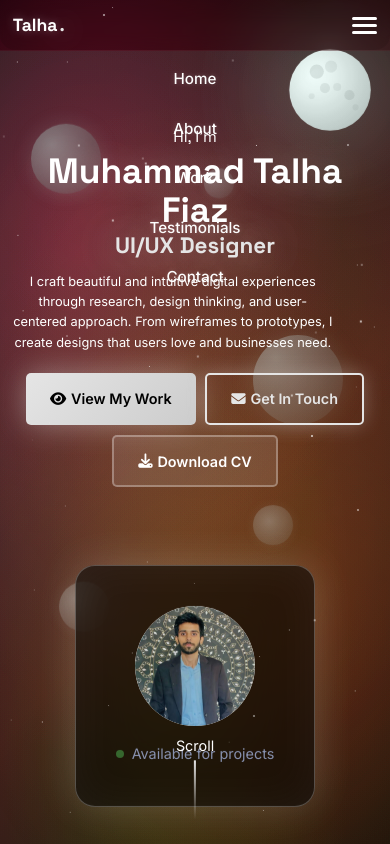
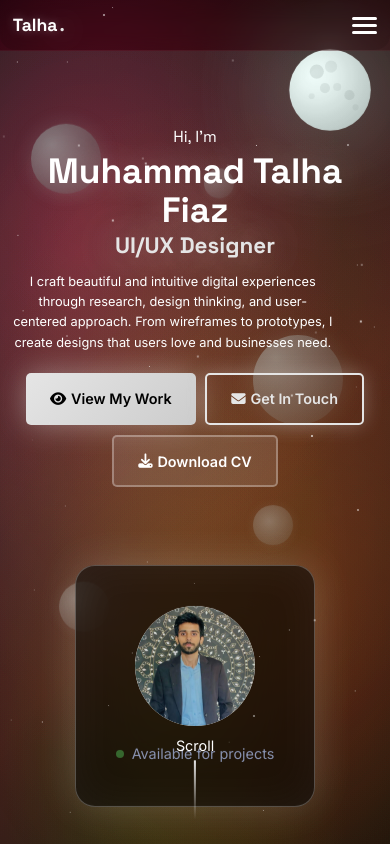
Before and after one commit to talha-ops/UIUX-portfolio, a React (Create React App) app: page / in a window 390 px wide. Shown: the top 844 px of the page. Built offline with nearby package versions, Linux system fonts and the light colour scheme.

Commit message:
Fix mobile navbar positioning and add smooth animations

```diff
--- a/src/App.css
+++ b/src/App.css
@@ -1509,24 +1509,56 @@ section {
     }
 
     .nav-menu {
-        position: absolute !important;
-        top: 100% !important;
+        position: fixed !important;
+        top: 50px !important;
         left: 0 !important;
         width: 100% !important;
-        background: transparent !important;
-        backdrop-filter: blur(10px) !important;
+        background: rgba(0, 0, 0, 0.95) !important;
+        backdrop-filter: blur(15px) !important;
+        border-top: 1px solid rgba(229, 229, 229, 0.1) !important;
         flex-direction: column !important;
         justify-content: flex-start !important;
         align-items: center !important;
-        padding-top: 1rem !important;
+        padding: 1rem 0 !important;
+        transition: all 0.4s cubic-bezier(0.4, 0, 0.2, 1) !important;
+        border-radius: 0 0 20px 20px !important;
+        max-height: 0;
+        overflow: hidden;
+        opacity: 0;
+        transform: translateY(-20px) scale(0.95);
+        box-shadow: 0 10px 30px rgba(0, 0, 0, 0.5);
+        z-index: 999;
+    }
+
+    .nav-menu.active {
+        max-height: 400px;
+        opacity: 1;
+        transform: translateY(0) scale(1);
+    }
+
+    .nav-link {
+        color: #ffffff !important;
+        text-decoration: none !important;
+        font-size: 1rem !important;
+        font-weight: 500 !important;
+        margin: 0.8rem 0 !important;
         transition: all 0.3s ease !important;
-        border-top: none !important;
-        border-radius: 0 0 15px 15px;
-    }
-
-    .nav-menu.active {
-        left: 0;
-    }
+        position: relative !important;
+        opacity: 0;
+        transform: translateY(20px);
+        animation: slideInUp 0.5s ease forwards;
+    }
+
+    .nav-menu.active .nav-link {
+        opacity: 1;
+        transform: translateY(0);
+    }
+
+    .nav-menu.active .nav-link:nth-child(1) { animation-delay: 0.1s; }
+    .nav-menu.active .nav-link:nth-child(2) { animation-delay: 0.2s; }
+    .nav-menu.active .nav-link:nth-child(3) { animation-delay: 0.3s; }
+    .nav-menu.active .nav-link:nth-child(4) { animation-delay: 0.4s; }
+    .nav-menu.active .nav-link:nth-child(5) { animation-delay: 0.5s; }
 
     .nav-toggle {
         display: flex;
@@ -1534,14 +1566,18 @@ section {
 
     .nav-toggle.active span:nth-child(1) {
         transform: rotate(45deg) translate(5px, 5px);
+        transition: all 0.4s cubic-bezier(0.4, 0, 0.2, 1);
     }
 
     .nav-toggle.active span:nth-child(2) {
         opacity: 0;
+        transform: scale(0);
+        transition: all 0.3s cubic-bezier(0.4, 0, 0.2, 1);
     }
 
     .nav-toggle.active span:nth-child(3) {
         transform: rotate(-45deg) translate(7px, -6px);
+        transition: all 0.4s cubic-bezier(0.4, 0, 0.2, 1);
     }
 
     .hero-content {
@@ -1694,6 +1730,17 @@ section {
     }
 }
 
+@keyframes slideInUp {
+    from {
+        opacity: 0;
+        transform: translateY(20px);
+    }
+    to {
+        opacity: 1;
+        transform: translateY(0);
+    }
+}
+
 .fade-in-up {
     animation: fadeInUp 0.6s ease forwards;
 }
```
